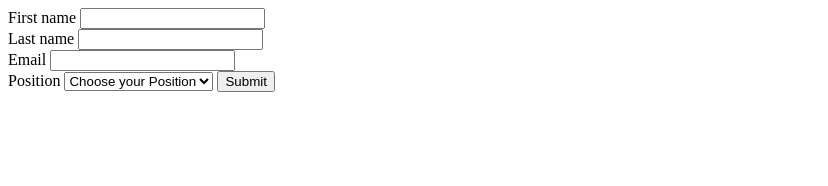
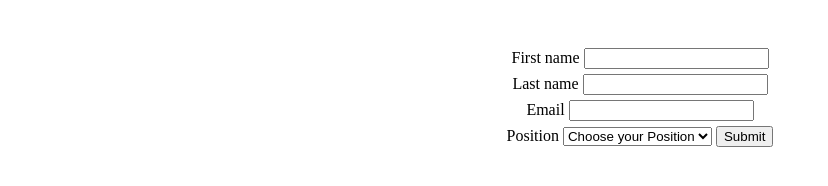
Before and after one commit to PlyJB/Csv, a website: page Form.html in a window 1280 px wide. Shown: the whole page, without its empty margins (0-828 px from the left). Drawn offline with Linux system fonts and the light colour scheme.

Commit message:
Update Form.html
add styles

```diff
--- a/Form.html
+++ b/Form.html
@@ -4,6 +4,16 @@
     <meta charset="UTF-8">
     <meta name="viewport" content="width=device-width, initial-scale=1.0">
     <title>Document</title>
+    <style>
+        body {
+            text-align: center;
+            align-items: center;
+            padding-top: 40px;
+        }
+        input {
+            margin-bottom: 5px;
+        }
+    </style>
 </head>
 <body>
     <form action="/form-submit"  method="POST">
```
